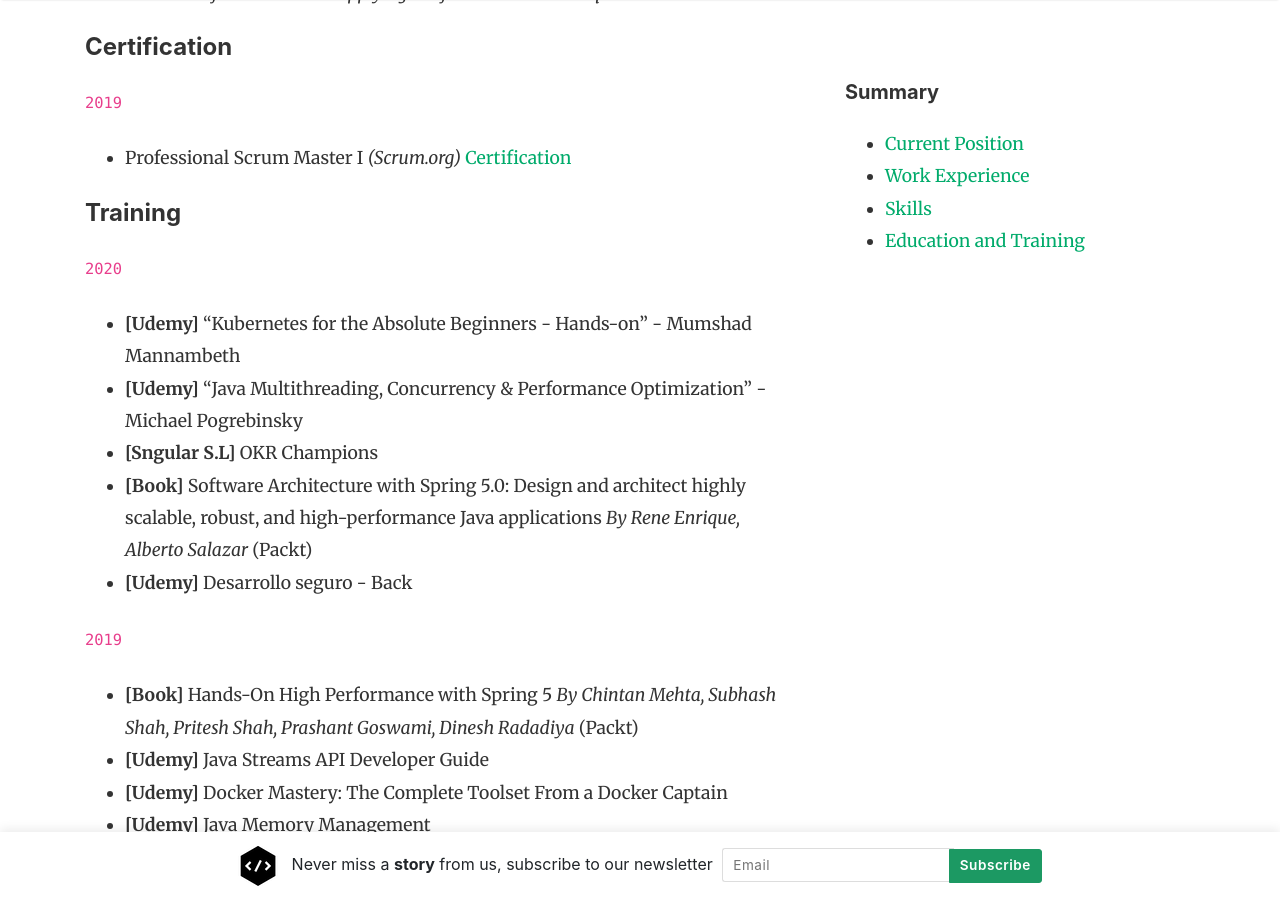
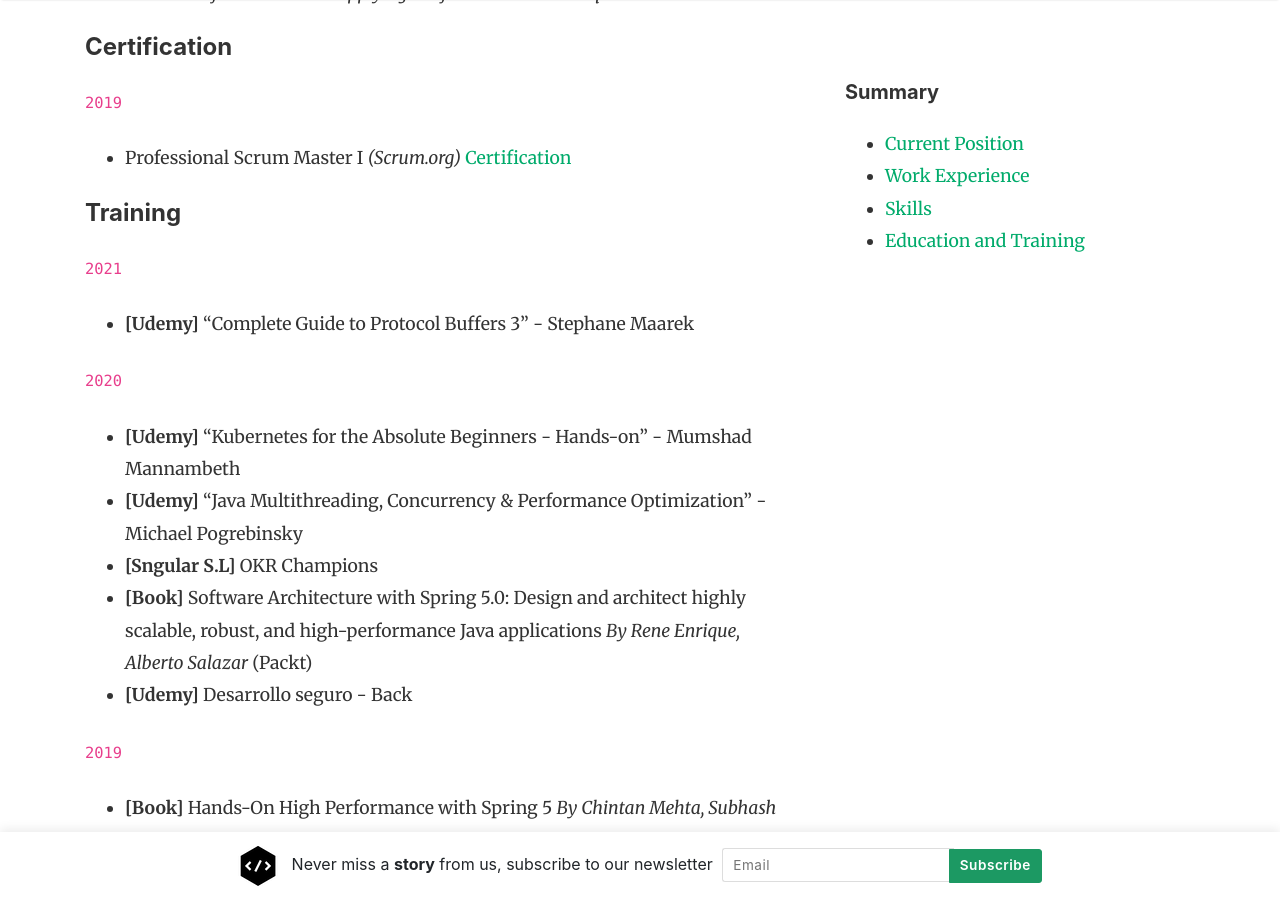
Before and after one commit to frandorado/frandorado.github.io, a Jekyll site: the page built from _pages/cv-education-training.md, in a window 1280 px wide and 900 px high, scrolled down 632 px. Built offline with Jekyll 4.4.1, drawn with Linux system fonts in a browser that asks for light colours; nearby versions of some CDN libraries.

Commit message:
Update cv-education-training.md

```diff
--- a/_pages/cv-education-training.md
+++ b/_pages/cv-education-training.md
@@ -23,6 +23,9 @@
 
 #### Training
 
+`2021`
+* **[Udemy]** "Complete Guide to Protocol Buffers 3" - Stephane Maarek
+
 `2020`
 * **[Udemy]** "Kubernetes for the Absolute Beginners - Hands-on" - Mumshad Mannambeth
 * **[Udemy]** "Java Multithreading, Concurrency & Performance Optimization" - Michael Pogrebinsky
```
